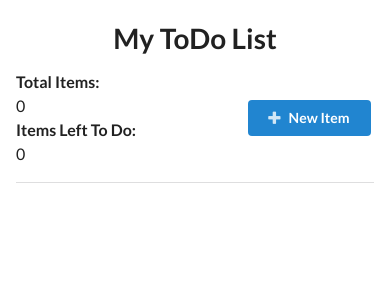
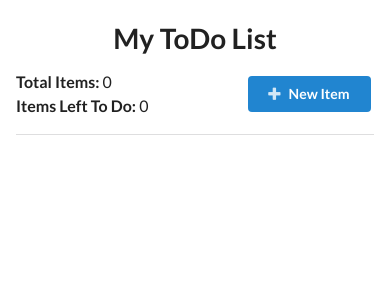
Before and after one commit to pjliddy/react-assessment, a React (Create React App) app: page / in a window 390 px wide. Shown: the top 300 px of the page. Built offline with nearby package versions, Linux system fonts and the light colour scheme.

Commit message:
Fixed responsive wrapping issue on header data

```diff
--- a/src/components/PageHeader.scss
+++ b/src/components/PageHeader.scss
@@ -27,7 +27,7 @@
   }
 
   @media only screen and (max-width: $screen-sm-max) {
-    .header-data span {
+    .header-data-item {
       display: block;
     }
   }
```
